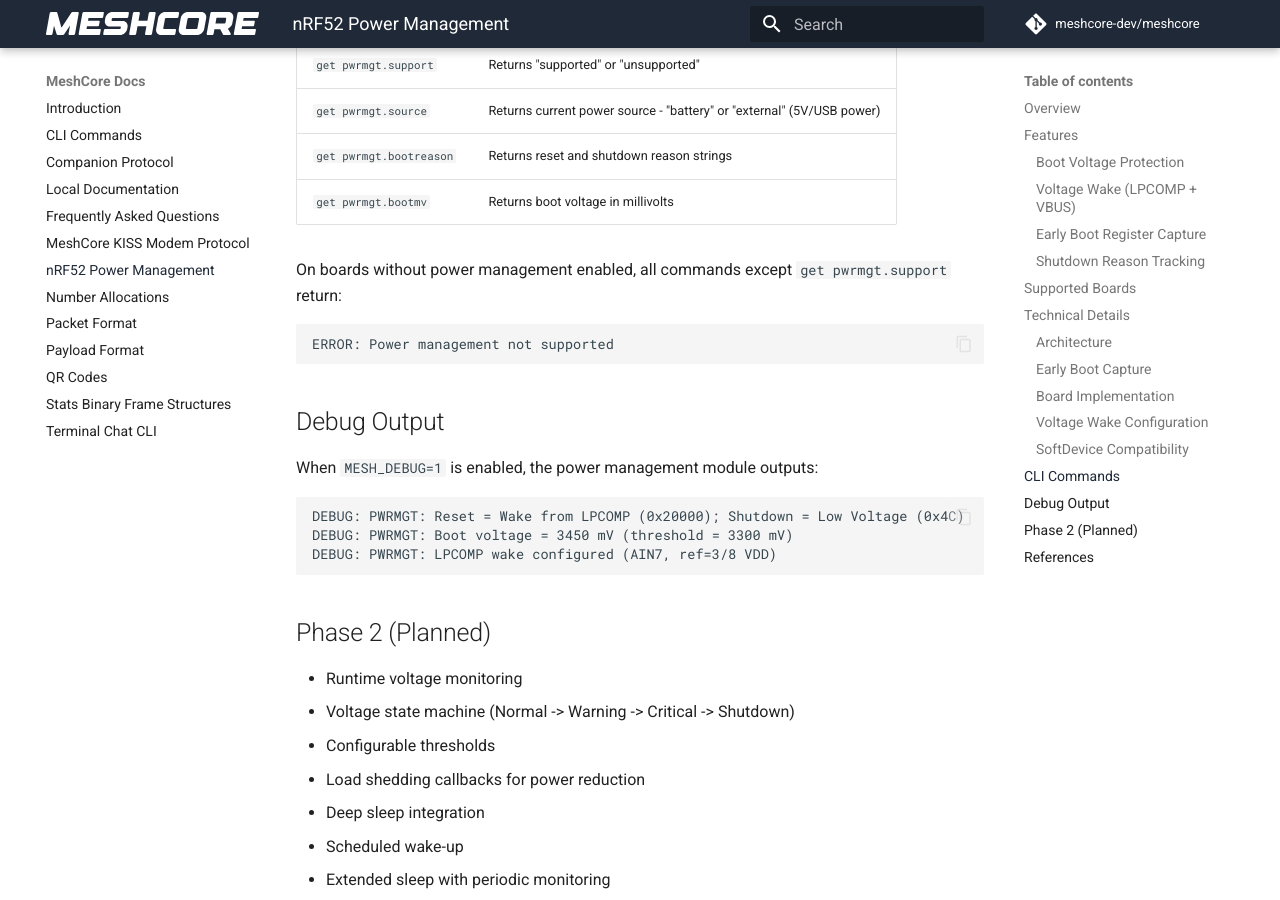
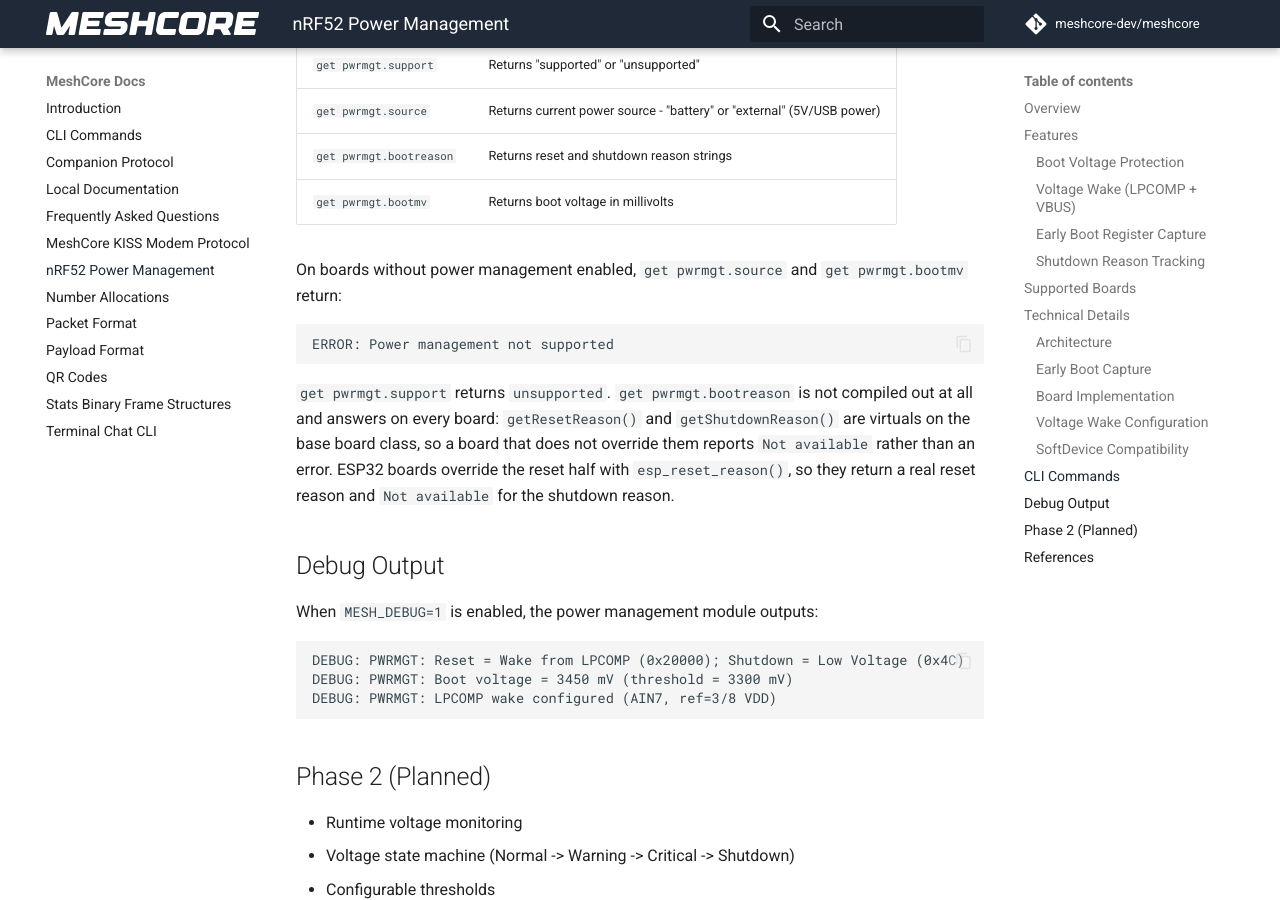
Before and after one commit to JacekVV/MeshCore-Hydra, an MkDocs documentation site: the page built from docs/nrf52_power_management.md, in a window 1280 px wide and 900 px high, scrolled down 5361 px. Built offline with MkDocs 1.6.1 and Material for MkDocs 9.7.7, drawn with Linux system fonts in a browser that asks for light colours; comment, search, counter and statistics services are not loaded.

Commit message:
docs: correct pwrmgt CLI behaviour on unsupported boards
The doc claimed every pwrmgt command except `get pwrmgt.support` returns
"ERROR: Power management not supported" when NRF52_POWER_MANAGEMENT is not
defined. `get pwrmgt.bootreason` is not inside the #ifdef (CommonCLI.cpp:787)
and answers on all boards; only pwrmgt.source and pwrmgt.bootmv are gated.

````diff
--- a/docs/nrf52_power_management.md
+++ b/docs/nrf52_power_management.md
@@ -186,10 +186,18 @@ Power management status can be queried via the CLI:
 | `get pwrmgt.bootreason` | Returns reset and shutdown reason strings                             |
 | `get pwrmgt.bootmv`     | Returns boot voltage in millivolts                                    |
 
-On boards without power management enabled, all commands except `get pwrmgt.support` return:
+On boards without power management enabled, `get pwrmgt.source` and
+`get pwrmgt.bootmv` return:
 ```
 ERROR: Power management not supported
 ```
+
+`get pwrmgt.support` returns `unsupported`. `get pwrmgt.bootreason` is not
+compiled out at all and answers on every board: `getResetReason()` and
+`getShutdownReason()` are virtuals on the base board class, so a board that
+does not override them reports `Not available` rather than an error. ESP32
+boards override the reset half with `esp_reset_reason()`, so they return a real
+reset reason and `Not available` for the shutdown reason.
 
 ## Debug Output
 
````
